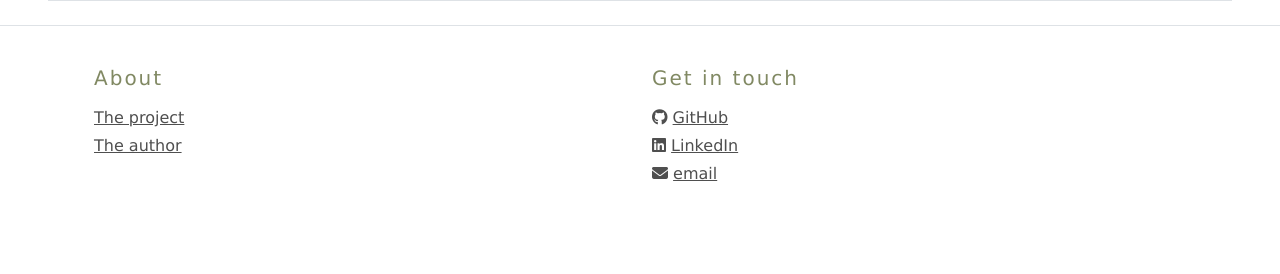
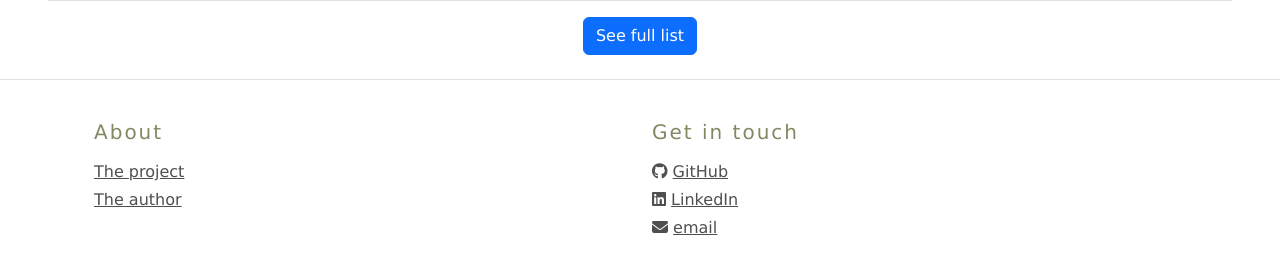
Before and after one commit to Ajordat/alteredbuilder, a Django app: page /decks/ in a window 1280 px wide. Shown: the part 390-664 px from the top of the page. Run offline with Django 5.2, Linux system fonts and the light colour scheme; a user stored in the database is signed in; tables that the repository leaves empty hold one stand-in row (values such as "Sample post"); parts of the project's set-up code (start-up, migrations or seed data) failed here and were passed over.

```diff
--- a/alteredbuilder/decks/templates/decks/deck_list.html
+++ b/alteredbuilder/decks/templates/decks/deck_list.html
@@ -75,6 +75,9 @@
         {% endfor %}
             </tbody>
         </table>
+        <div class="d-flex justify-content-center">
+            <a type="button" class="btn btn-primary" href="{% url 'own-deck' %}">See full list</a>
+        </div>
     {% endif %}
     </div>
 {% endblock %}
```
